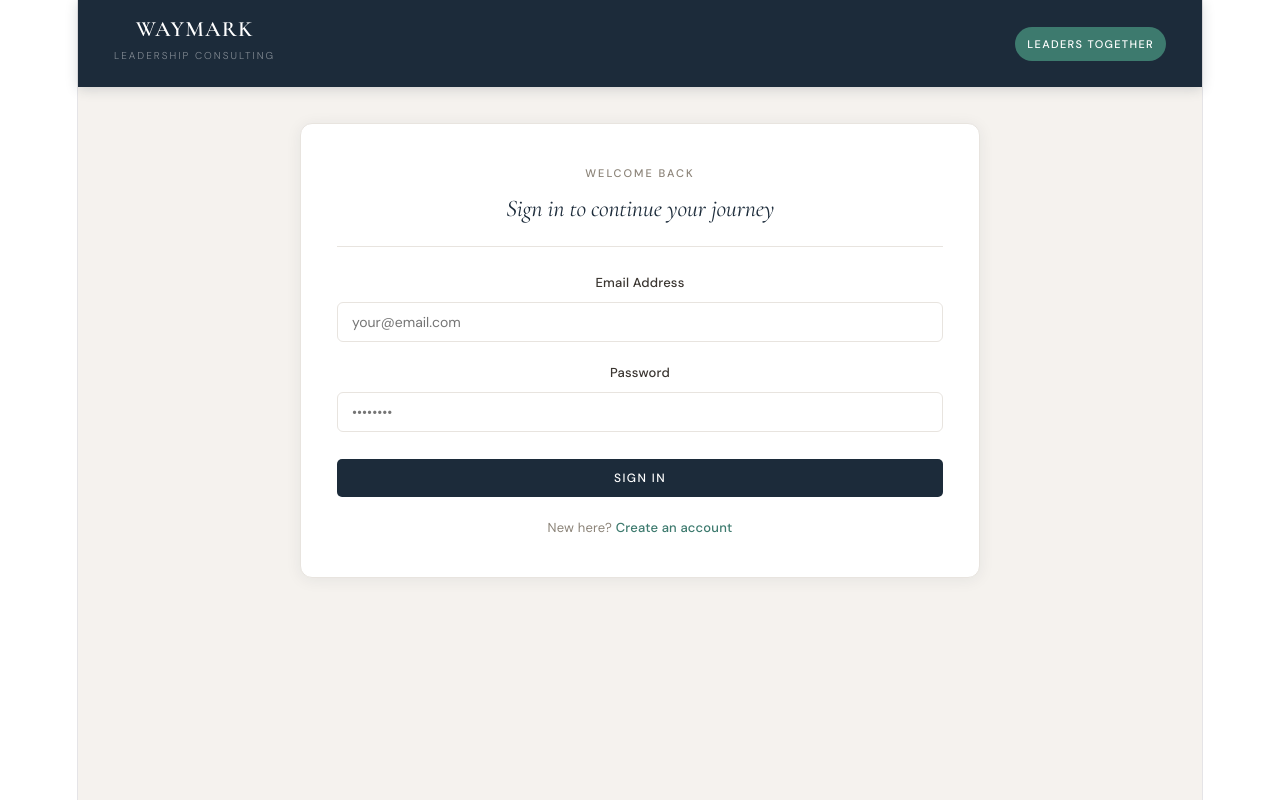
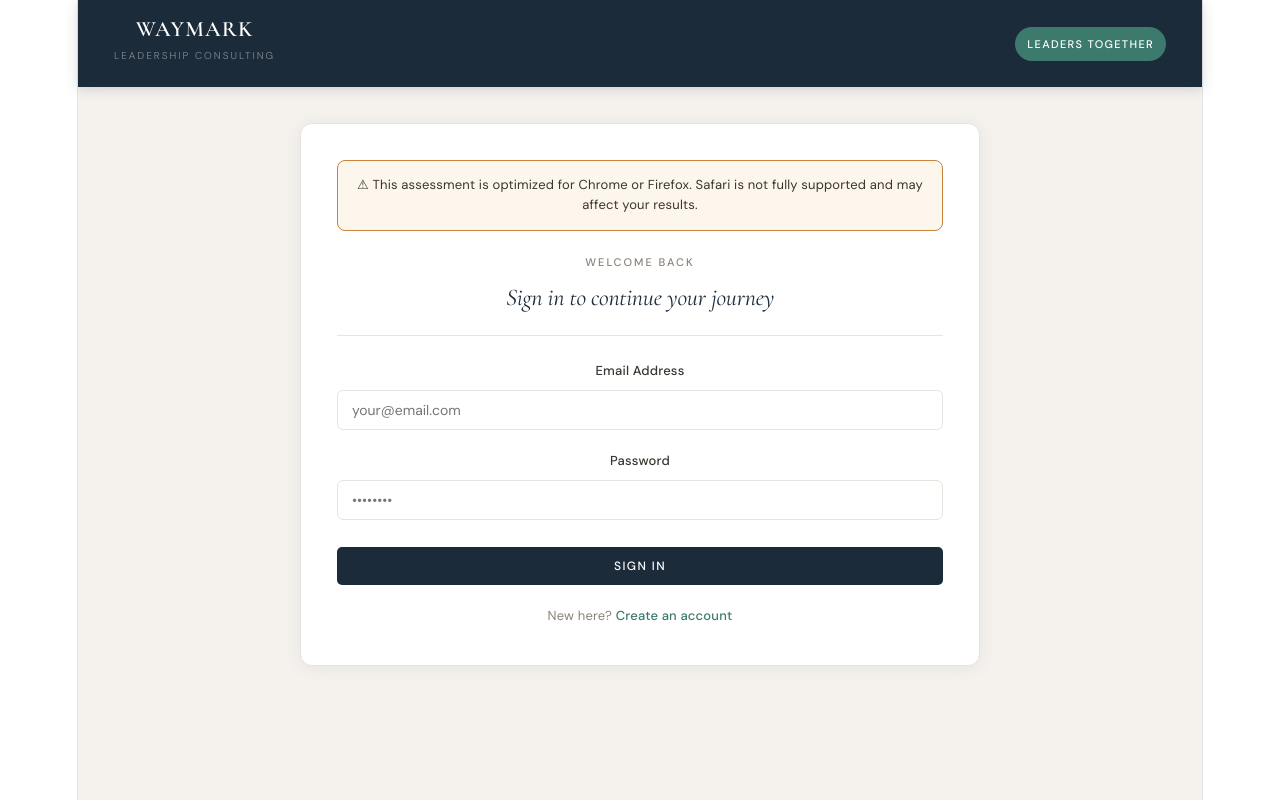
Before and after one commit to dbreed-stack/leaders-together, a React (Vite) app: page / in a window 1280 px wide. Both pictures are taken after a click on the button "SIGN IN". Built offline with nearby package versions, Linux system fonts and the light colour scheme.

Commit message:
add: browser compatibility notice on auth screen

```diff
--- a/src/App.jsx
+++ b/src/App.jsx
@@ -938,6 +938,9 @@ export default function App(){
       {screen==="auth"&&(
         <div style={S.container}>
           <div style={S.card}>
+          <div style={{background:"#FDF6EC",border:`1.5px solid ${B.warn}`,borderRadius:8,padding:"0.75rem 1rem",marginBottom:"1rem"}}>
+  <p style={{fontSize:13,color:B.charcoal,lineHeight:1.6}}>⚠ This assessment is optimized for Chrome or Firefox. Safari is not fully supported and may affect your results.</p>
+</div>
             <div style={S.h3}>{authMode==="login"?"Welcome Back":"Create Your Account"}</div>
             <h2 style={S.h2}>{authMode==="login"?"Sign in to continue your journey":"Begin your leadership baseline"}</h2>
             <div style={S.divider}/>
```
